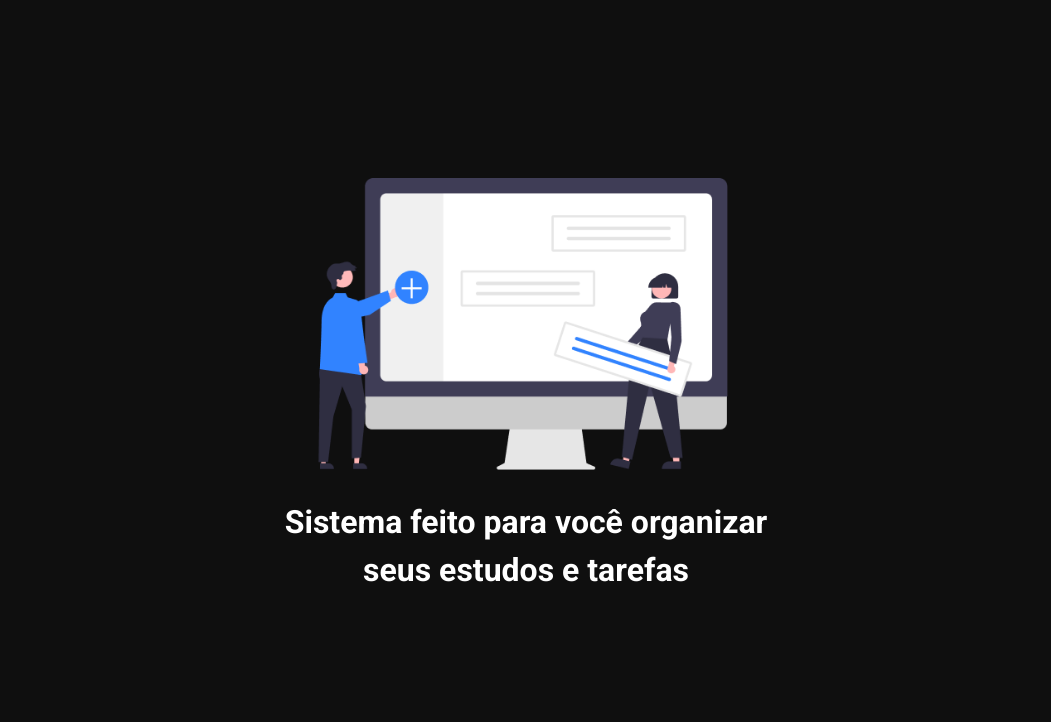
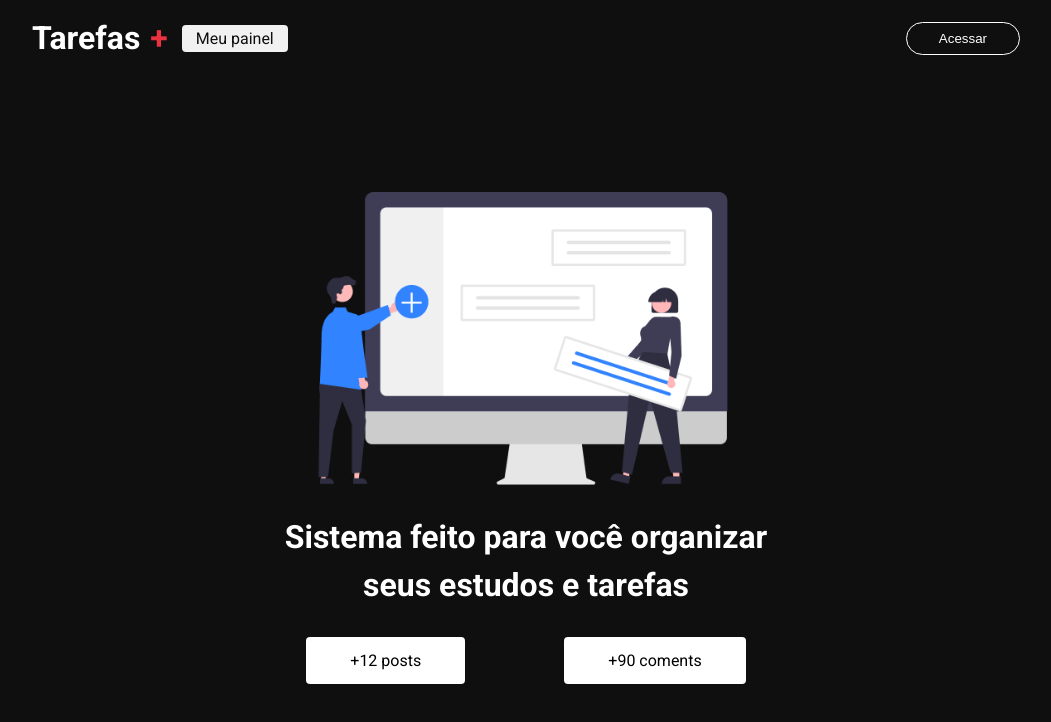
Before and after one commit to Adrianodbs/Tarefas-Next, a Next.js app: page / in a window 1280 px wide. Shown: the top 722 px of the page, without its empty margins (114-1165 px from the left). Built offline with nearby package versions, Linux system fonts and the light colour scheme.

Commit message:
criando o header

```diff
--- /dev/null
+++ b/src/components/Header/index.tsx
@@ -0,0 +1,24 @@
+import styles from './styles.module.css'
+import Link from 'next/link'
+
+function Header() {
+  return (
+    <header className={styles.header}>
+      <section className={styles.content}>
+        <nav className={styles.nav}>
+          <Link href="/">
+            <h1 className={styles.logo}>
+              Tarefas <span>+</span>
+            </h1>
+          </Link>
+          <Link href="/dashborad" className={styles.link}>
+            Meu painel
+          </Link>
+        </nav>
+        <button className={styles.loginButton}>Acessar</button>
+      </section>
+    </header>
+  )
+}
+
+export default Header
--- /dev/null
+++ b/src/components/Header/styles.module.css
@@ -0,0 +1,62 @@
+.header{
+  width: 100%;
+  height: 76px;
+  background-color: #0f0f0f;
+  display: flex;
+  align-items: center;
+  justify-content: center;
+}
+
+.content{
+  padding: 0 18px;
+  width: 100%;
+  max-width: 1024px;
+  display: flex;
+  align-items: center;
+  justify-content: space-between;
+}
+
+.content a{
+  text-decoration: none;
+}
+
+.logo{
+  color: #fff;
+  font-size: 32px;
+}
+
+.logo span{
+  color: #ea3240;
+  padding-left: 2px;
+}
+
+.loginButton{
+  background: transparent;
+  padding: 8px 32px;
+  border: 1.5px solid #fff;
+  color: #fff;
+  border-radius: 24px;
+  cursor: pointer;
+  transition: all 0.4s;
+}
+
+.loginButton:hover{
+  transform: scale(1.08);
+  background-color: #fff;
+  color: #0f0f0f;
+  font-weight: bold;
+}
+
+.nav{
+  display: flex;
+  align-items: center;
+
+}
+
+.link{
+  background-color: #f1f1f1;
+  color: #0f0f0f;
+  padding: 4px 14px;
+  border-radius: 4px;
+  margin: 0 14px;
+}
--- a/src/pages/_app.tsx
+++ b/src/pages/_app.tsx
@@ -1,6 +1,12 @@
 import '../../styles/globals.css'
 import type { AppProps } from 'next/app'
+import Header from '../components/Header'
 
 export default function App({ Component, pageProps }: AppProps) {
-  return <Component {...pageProps} />
+  return (
+    <>
+      <Header />
+      <Component {...pageProps} />
+    </>
+  )
 }
--- a/src/pages/index.tsx
+++ b/src/pages/index.tsx
@@ -23,6 +23,14 @@
         <h1 className={styles.title}>
           Sistema feito para você organizar <br /> seus estudos e tarefas
         </h1>
+        <div className={styles.infoContent}>
+          <section className={styles.box}>
+            <span>+12 posts</span>
+          </section>
+          <section className={styles.box}>
+            <span>+90 coments</span>
+          </section>
+        </div>
       </main>
     </div>
   )
--- a/styles/Home.module.css
+++ b/styles/Home.module.css
@@ -1,7 +1,7 @@
 .container{
   background-color: #0f0f0f;
   width: 100%;
-  height: 100vh;
+  height: calc(100vh - 76px);
   display: flex;
   justify-content: center;
   align-items: center;
@@ -28,3 +28,40 @@
   margin: 28px;
   line-height: 150%;
 }
+
+.infoContent{
+  display: flex;
+  align-items: center;
+  justify-content: space-around;
+}
+
+.box{
+  background-color: #fff;
+  padding: 14px 44px;
+  border-radius: 4px;
+  transition: transform 0.4s;
+}
+
+.box:hover{
+  transform: scale(1.08);
+}
+
+@media screen and (max-width:580px){
+  .hero{
+    max-width: 80%;
+  }
+
+  .title{
+    font-size: 24px;
+  }
+
+  .infoContent{
+    flex-direction: column;
+  }
+
+  .box{
+    width: 80%;
+    margin-bottom: 14px;
+    text-align: center;
+  }
+}
```
